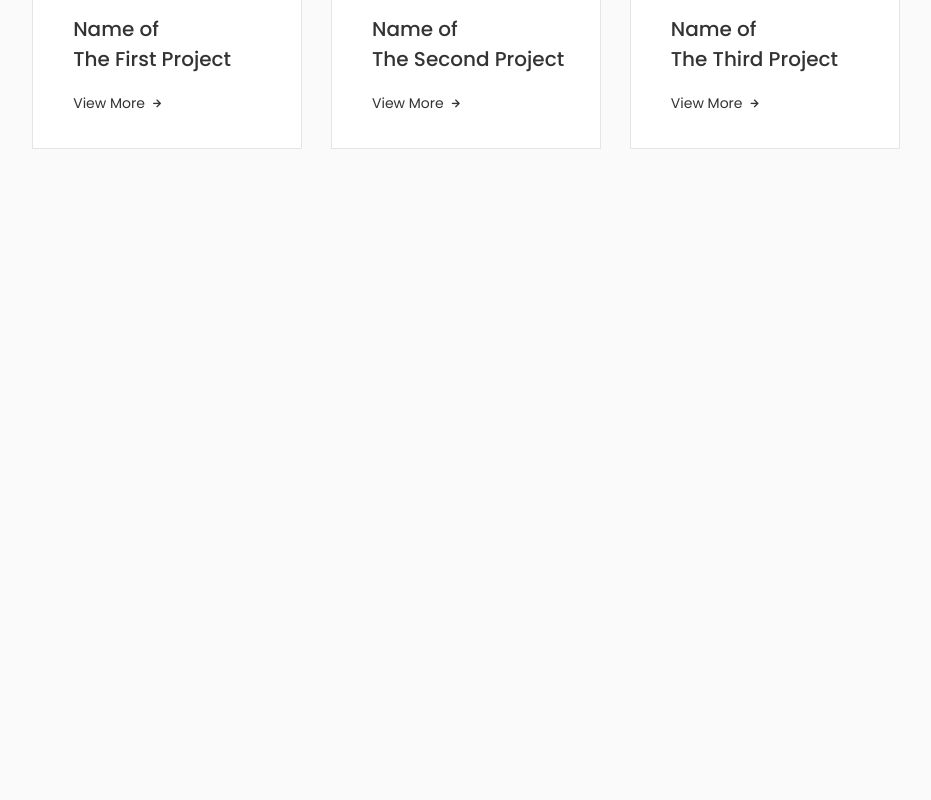
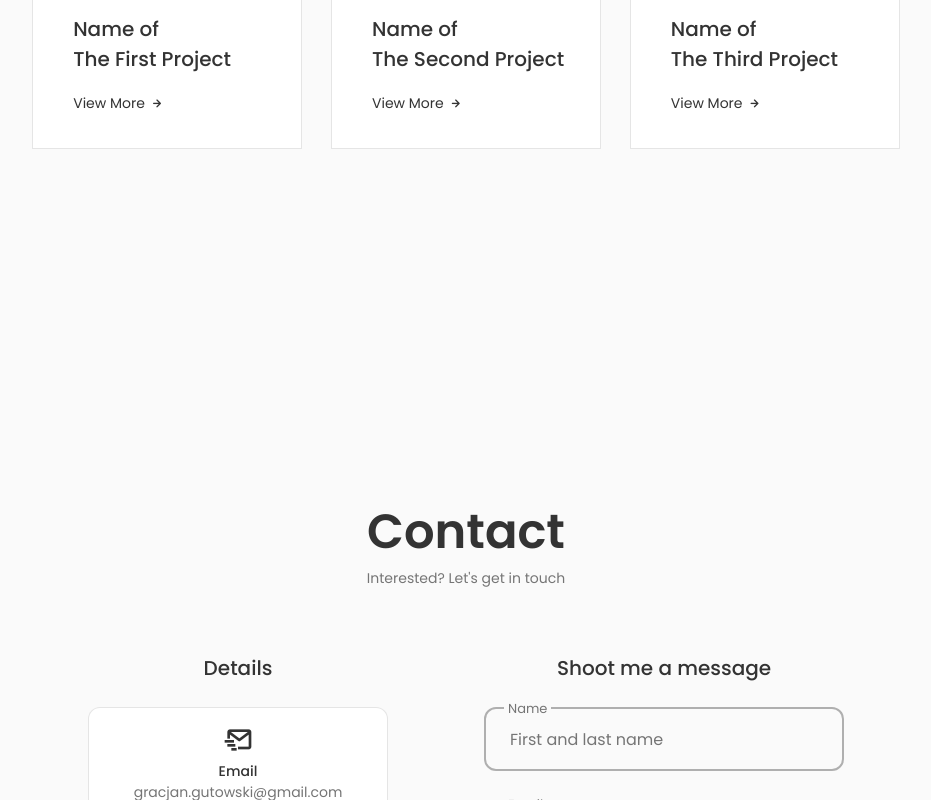
Before and after one commit to Gracek-G/portfolio, a React (Create React App) app: page / in a window 1280 px wide. Shown: the part 2000-2800 px from the top of the page, without its empty margins (174-1105 px from the left). Before the commit the page ends 2400 px from the top, so only its background shows below. Built offline with nearby package versions, Linux system fonts and the light colour scheme.

Commit message:
Created CONTACT section. TODO: FORM FUNCTIONALITY

```diff
--- a/public/index.html
+++ b/public/index.html
@@ -11,6 +11,8 @@
     <!-- ===== UNICONS ===== -->
     <link rel="stylesheet" href="https://unicons.iconscout.com/release/v4.0.0/css/line.css">
 
+    <!-- ===== FAVICONS ===== -->
+    <link rel="stylesheet" href="https://cdnjs.cloudflare.com/ajax/libs/font-awesome/6.1.1/css/all.min.css">
 
     <title>Gracjan Gutowski</title>
 </head>
--- a/src/App.js
+++ b/src/App.js
@@ -4,6 +4,7 @@ import Header from './components/header/Header';
 import { Home } from './components/home/Home';
 import About from './components/about/About';
 import Portfolio from './components/portfolio/Portfolio';
+import Contact from './components/contact/Contact';
 
 const App = () => {
   return (
@@ -14,6 +15,7 @@ const App = () => {
       <Home />
       <About />
       <Portfolio />
+      <Contact />
     </main>
     </>
   )
--- /dev/null
+++ b/src/components/contact/Contact.jsx
@@ -0,0 +1,103 @@
+import React from 'react';
+import "./contact.css";
+
+const Contact = () => {
+  return (
+    <section className="contact section" id="contact">
+      <h2 className="section__title">Contact</h2>
+      <span className="section__subtitle">Interested? Let's get in touch</span>
+
+      <div className="contact__container container grid">
+        <div className="contact__content">
+          <h3 className="contact__title">Details</h3>
+
+{/* =========== CONTACT INFO TILES =========== */}
+          <div className="contact__info">
+            {/* =========== EMAIL =========== */}
+            <div className="contact__card">
+              <i className="bx bx-mail-send contact__card-icon"></i>
+
+              <h3 className="contact__card-title">Email</h3>
+              <span className="contact__card-data">gracjan.gutowski@gmail.com</span>
+
+              {/* <a href="" className="contact__button"><i className="bx bx-right-arrow-alt contact__button-icon"></i></a> */}
+            </div>
+
+            {/* =========== LINKED IN =========== */}
+            <div className="contact__card">
+              <i className="uil uil-linkedin-alt contact__card-icon"></i>
+              <h3 className="contact__card-title">LinkedIn</h3>
+              {/* <span className="contact__card-data"></span> */}
+
+              <a href="https://www.linkedin.com/in/gracjan-gutowski-82147318b/" target="_blank" rel="noreferrer" className="contact__button">Reach out <i className="fa-sharp fa-solid fa-up-right-from-square contact__button-icon"></i></a>
+            </div>
+          </div>
+        </div>
+
+{/* =========== CONTACT FORM =========== */}
+        <div className="contact__content">
+          <h3 className="contact__title">Shoot me a message</h3>
+
+          {/* =========== NAME =========== */}
+          <form className="contact__form">
+            <div className="contact__form-div">
+              <label className="contact__form-tag">Name</label>
+              <input
+                type="text"
+                name="name"
+                className="contact__form-input"
+                placeholder="First and last name"
+              />
+            </div>
+
+            {/* =========== EMAIL =========== */}
+            <div className="contact__form-div">
+              <label className="contact__form-tag">Email</label>
+              <input
+                type="email"
+                name="email"
+                className="contact__form-input"
+                placeholder="your@email.com"
+              />
+            </div>
+
+            {/* =========== MESSAGE =========== */}
+            <div className="contact__form-div contact__form-area">
+              <label className="contact__form-tag">Message</label>
+              <textarea
+              name="message"
+              cols="30"
+              rows="10"
+              className="contact__form-input"
+              placeholder="Type in your message"
+              ></textarea>
+            </div>
+
+            <button className="button button--flex">
+              Send message
+              <svg
+                        className="button__icon"
+                        xmlns="http://www.w3.org/2000/svg"
+                        width="24"
+                        height="24"
+                        viewBox="0 0 24 24"
+                        fill="none"
+                      >
+                        <path
+                          d="M14.2199 21.9352C13.0399 21.9352 11.3699 21.1052 10.0499 17.1352L9.32988 14.9752L7.16988 14.2552C3.20988 12.9352 2.37988 11.2652 2.37988 10.0852C2.37988 8.91525 3.20988 7.23525 7.16988 5.90525L15.6599 3.07525C17.7799 2.36525 19.5499 2.57525 20.6399 3.65525C21.7299 4.73525 21.9399 6.51525 21.2299 8.63525L18.3999 17.1252C17.0699 21.1052 15.3999 21.9352 14.2199 21.9352ZM7.63988 7.33525C4.85988 8.26525 3.86988 9.36525 3.86988 10.0852C3.86988 10.8052 4.85988 11.9052 7.63988 12.8252L10.1599 13.6652C10.3799 13.7352 10.5599 13.9152 10.6299 14.1352L11.4699 16.6552C12.3899 19.4352 13.4999 20.4252 14.2199 20.4252C14.9399 20.4252 16.0399 19.4352 16.9699 16.6552L19.7999 8.16525C20.3099 6.62525 20.2199 5.36525 19.5699 4.71525C18.9199 4.06525 17.6599 3.98525 16.1299 4.49525L7.63988 7.33525Z"
+                          fill="var(--container-color)"
+                        ></path>
+                        <path
+                          d="M10.11 14.7052C9.92005 14.7052 9.73005 14.6352 9.58005 14.4852C9.29005 14.1952 9.29005 13.7152 9.58005 13.4252L13.16 9.83518C13.45 9.54518 13.93 9.54518 14.22 9.83518C14.51 10.1252 14.51 10.6052 14.22 10.8952L10.64 14.4852C10.5 14.6352 10.3 14.7052 10.11 14.7052Z"
+                          fill="var(--container-color)"
+                        ></path>
+              </svg>
+            </button>
+          </form>
+        </div>
+      </div>
+    </section>
+  )
+}
+
+export default Contact
--- /dev/null
+++ b/src/components/contact/contact.css
@@ -0,0 +1,152 @@
+.contact__container {
+  grid-template-columns: repeat(2, max-content);
+  justify-content: center;
+  column-gap: 6rem;
+  padding-bottom: 3rem;
+}
+
+.contact__title {
+  text-align: center;
+  font-size: var(--h3-font-size);
+  font-weight: var(--font-medium);
+  margin-bottom: var(--mb-1-5);
+}
+
+.contact__info {
+  display: grid;
+  row-gap: 1rem;
+  grid-template-columns: 300px;
+}
+
+.contact__card {
+  background-color: var(--container-color);
+  border: 1px solid rgba(0, 0, 0, 0.1);
+  padding: 1rem;
+  border-radius: 0.75rem;
+  text-align: center;
+}
+
+.contact__card-icon {
+  font-size: 2rem;
+  color: var(--title-color);
+  margin-bottom: var(--mb-0-25);
+}
+
+.contact__card-title,
+.contact__card-data {
+  font-size: var(--small-font-size);
+}
+
+.contact__card-title {
+  font-weight: var(--font-medium);
+}
+
+.contact__card-data {
+  display: block;
+  margin-bottom: var(--mb-0-75);
+}
+
+.contact__button {
+  color: var(--text-color);
+  font-size: var(--small-font-size);
+  display: inline-flex;
+  align-items: center;
+  justify-content: center;
+  column-gap: 0.25rem;
+}
+
+.contact__button-icon {
+  font-size: 1rem;
+  transition: 0.3s;
+}
+
+.contact__button:hover .contact__button-icon {
+  transform: translate(0.25rem);
+}
+
+.contact__form {
+  width: 360px;
+}
+
+.contact__form-div {
+  position: relative;
+  margin-bottom: var(--mb-2);
+  height: 4rem;
+}
+
+.contact__form-input {
+  position: absolute;
+  top: 0;
+  left: 0;
+  width: 100%;
+  height: 100%;
+  border: 2px solid rgba(0, 0, 0, 0.3);
+  background: none;
+  color: var(--text-color);
+  outline: none;
+  border-radius: 0.75rem;
+  padding: 1.5rem;
+  z-index: 1;
+}
+
+.contact__form-tag {
+  position: absolute;
+  top: -0.75rem;
+  left: 1.25rem;
+  font-size: var(--smaller-font-size);
+  padding: 0.25rem;
+  background-color: var(--body-color);
+  z-index: 10;
+}
+
+.contact__form-area {
+  height: 11rem;
+}
+
+.contact__form-area textarea {
+  resize: none;
+}
+
+
+/*=============== BREAKPOINTS ===============*/
+/* For large devices */
+@media screen and (max-width: 980px) {
+  .contact__container {
+    column-gap: 3rem;
+  }
+}
+
+/* For medium devices */
+@media screen and (max-width: 768px) {
+  .contact__container {
+    grid-template-columns: 1fr;
+    row-gap: 3rem;
+  }
+
+  .contact__info {
+    justify-content: center;
+  }
+
+  .contact__form {
+    margin: 0 auto;
+  }
+}
+
+@media screen and (max-width: 576px) {
+
+}
+
+/* For small devices */
+@media screen and (max-width: 450px) {
+  .contact__info {
+    grid-template-columns: 1fr;
+  }
+
+  .contact__form {
+    width: 100%;
+  }
+
+  .contact__form-area {
+    height: 20rem;
+  }
+}
```
